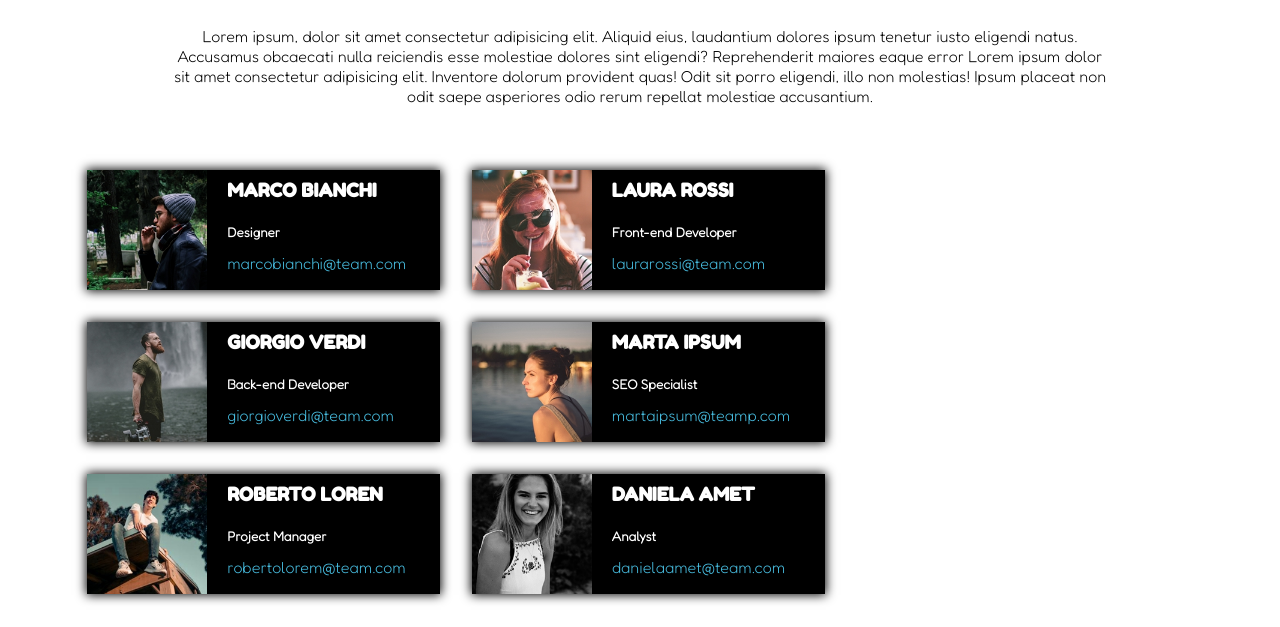
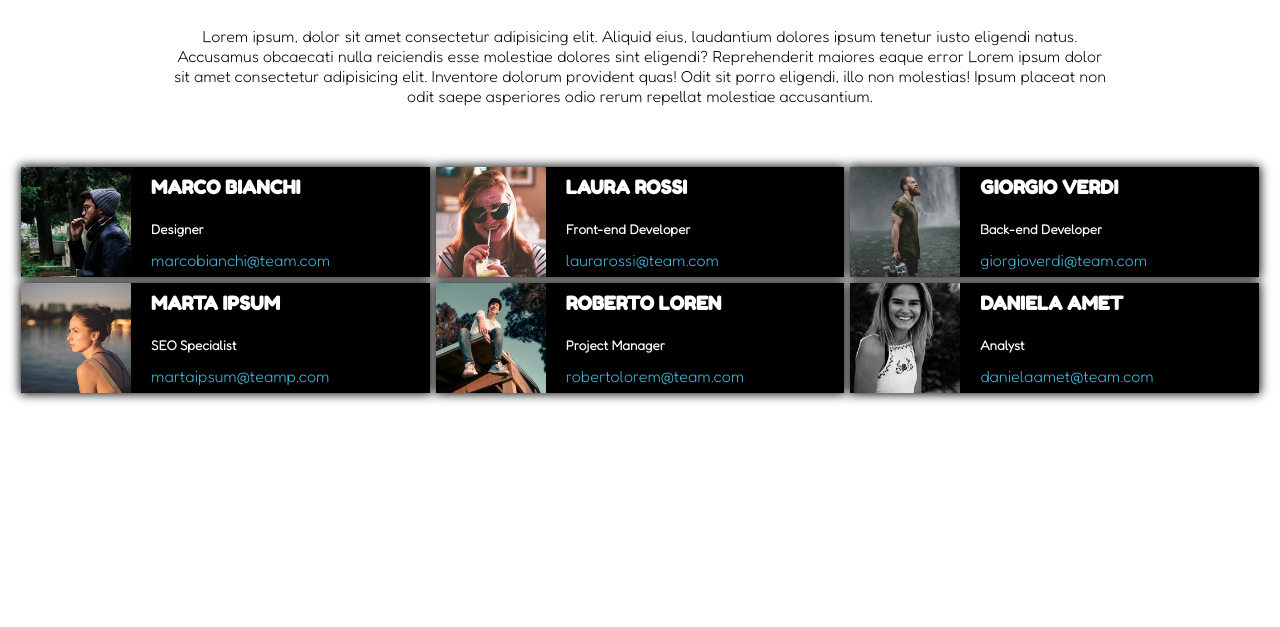
Before and after one commit to Emanuelediscala/html-css-float-cards, a plain HTML site: page index.html in a window 1280 px wide. Shown: the part 173-800 px from the top of the page. Drawn offline with Linux system fonts and the light colour scheme.

Commit message:
style(container,cards) Correzione esercizio

```diff
--- a/css/main.css
+++ b/css/main.css
@@ -1,10 +1,12 @@
 * {
     font-family: 'Fredoka One', cursive;
     box-sizing: border-box;
+
 }
 header{
     text-align: center;
     margin-top:7em;
+    max-width: 1600px;
 }
 h1 {
     color:rgb(229, 49, 112) ;
@@ -15,15 +17,19 @@ h1 {
     margin: 3em 5em;
 }
 .container {
-    margin: 0 5%;
+    margin:0;
+    width: 100%;
+    max-width: 1600px;
+    padding: 10px;
+
 }
 .profiles {
-    width: 31%;
+    width:calc(100% / 3 - 6px);
     background-color: black;
     float: left;
     vertical-align: middle;
     color: white;
-    margin: 1em;
+    margin: 3px;
     box-shadow: 0 0 10px 1px #000000;
 }
 .container::after {
@@ -34,15 +40,19 @@ h1 {
 img {
     float: left;
     margin-right:20px;
-    height: 120px;
+    height: 110px;
     }
 h5 {
     font-family: 'Fredoka', sans-serif;
 }
-a {
+a{
     text-decoration: none;
     color:#48bde0;
     font-family: 'Fredoka', sans-serif;
 }
-h5,h3,a{margin-bottom: 1em;}
-h3{margin-top: 0.5em;}
+h5,h3,a{
+    margin-bottom: 1em;
+}
+h3{
+    margin-top: 0.5em;
+}
```
